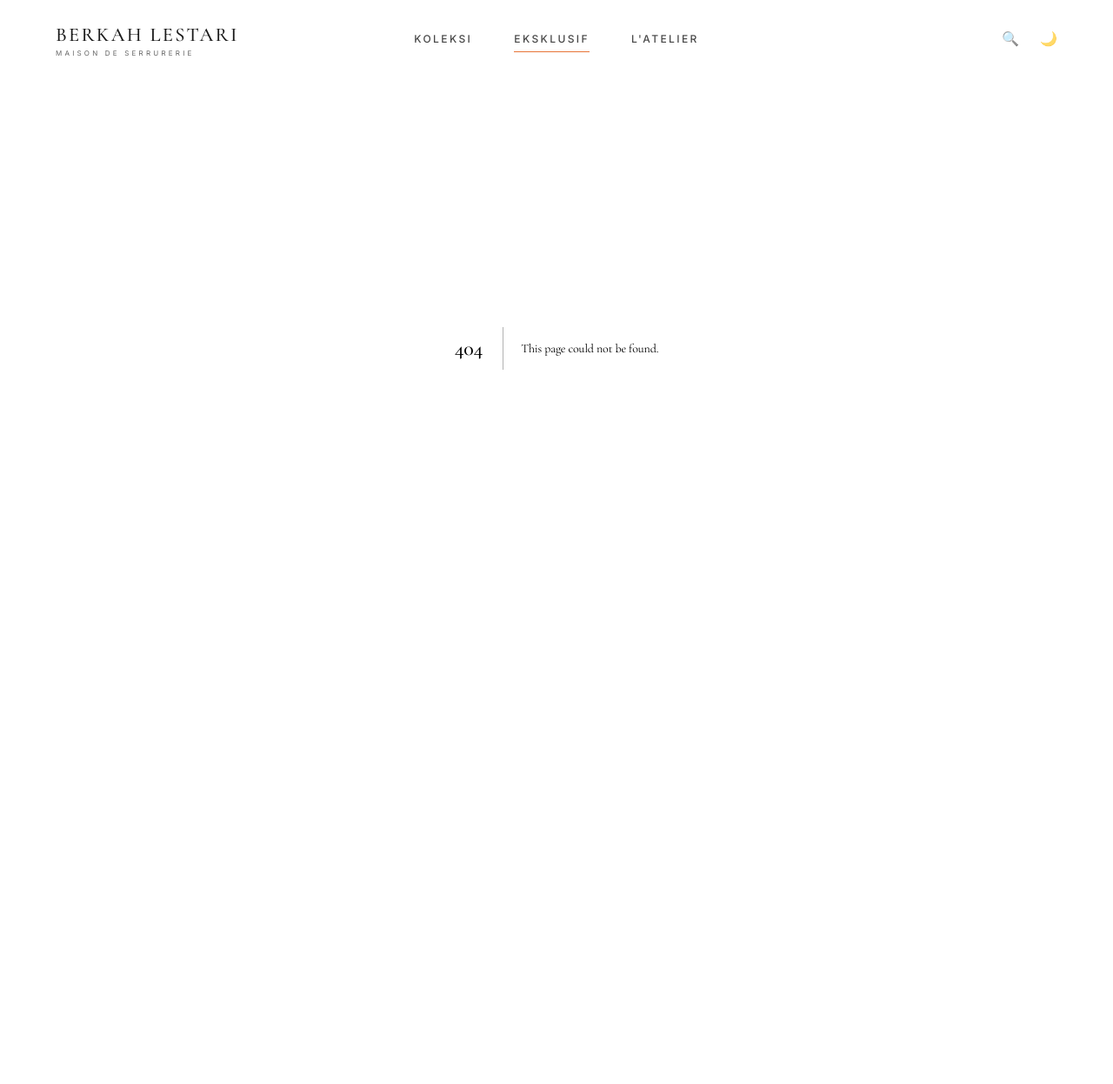
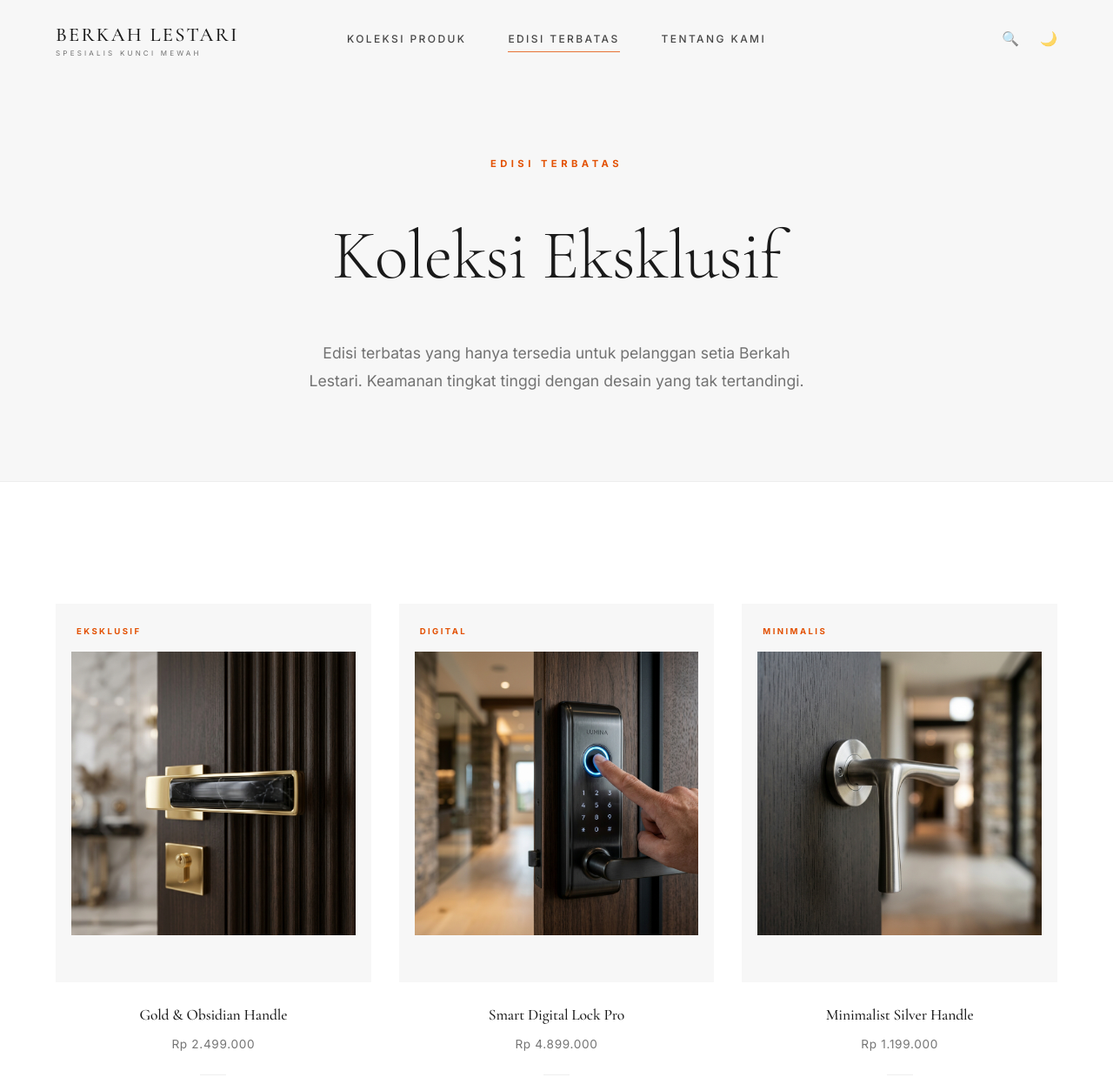
Before and after one commit to reynaraalbert/toko-kunci-lestari, a Next.js app: page /exclusive in a window 1280 px wide. Before the commit this address had no page. Shown: the top 1246 px of the page at 87% size. Before the commit the page ends 800 px from the top, so only its background shows below. Built offline with nearby package versions, Linux system fonts and the light colour scheme.

Commit message:
fix: Optimized for Indonesian language and resolved all 404 errors by creating missing pages.

```diff
--- /dev/null
+++ b/app/exclusive/page.js
@@ -0,0 +1,22 @@
+import ProductGrid from '../../components/ProductGrid';
+import styles from '../products/ProductsPage.module.css';
+
+export default function ExclusivePage() {
+  return (
+    <main className={styles.main}>
+      <section className={styles.hero}>
+        <h4 className={styles.subtitle}>EDISI TERBATAS</h4>
+        <h1 className={styles.title}>Koleksi Eksklusif</h1>
+        <p className={styles.desc}>
+          Edisi terbatas yang hanya tersedia untuk pelanggan setia Berkah Lestari. Keamanan tingkat tinggi dengan desain yang tak tertandingi.
+        </p>
+      </section>
+
+      <section className={styles.catalogSection}>
+        <div className={styles.container}>
+          <ProductGrid />
+        </div>
+      </section>
+    </main>
+  );
+}
--- a/components/Navbar.js
+++ b/components/Navbar.js
@@ -38,19 +38,19 @@ export default function Navbar() {
         <div className={styles.logo}>
           <Link href="/">
             <span className={styles.brand}>BERKAH LESTARI</span>
-            <span className={styles.tagline}>Maison de Serrurerie</span>
+            <span className={styles.tagline}>Spesialis Kunci Mewah</span>
           </Link>
         </div>
 
         <div className={styles.links}>
           <Link href="/products" className={`${styles.link} ${pathname === '/products' ? styles.active : ''}`}>
-            Koleksi
+            Koleksi Produk
           </Link>
           <Link href="/exclusive" className={`${styles.link} ${pathname === '/exclusive' ? styles.active : ''}`}>
-            Eksklusif
+            Edisi Terbatas
           </Link>
           <Link href="/about" className={`${styles.link} ${pathname === '/about' ? styles.active : ''}`}>
-            L'Atelier
+            Tentang Kami
           </Link>
         </div>
 
@@ -58,7 +58,7 @@ export default function Navbar() {
           <button className={styles.actionBtn}>
             <span className={styles.icon}>🔍</span>
           </button>
-          <button className={styles.actionBtn} onClick={toggleTheme} title="Toggle Mode">
+          <button className={styles.actionBtn} onClick={toggleTheme} title="Ganti Mode">
             {theme === 'dark' ? '☀️' : '🌙'}
           </button>
         </div>
--- a/components/ProductCard.js
+++ b/components/ProductCard.js
@@ -7,8 +7,8 @@ export default function ProductCard({ product }) {
       <Link href={`/products/${product.id}`} className={styles.imageWrapper}>
         <div className={styles.badge}>{product.category}</div>
         <img
-          src={product.image}
-          alt={product.name}
+          src={product.imageUrl}
+          alt={product.title}
           className={styles.image}
         />
         <div className={styles.overlay}>
@@ -18,7 +18,7 @@ export default function ProductCard({ product }) {
 
       <div className={styles.info}>
         <h3 className={styles.name}>
-          <Link href={`/products/${product.id}`}>{product.name}</Link>
+          <Link href={`/products/${product.id}`}>{product.title}</Link>
         </h3>
         <p className={styles.price}>{product.price}</p>
         <div className={styles.line}></div>
```
Also changed, not shown: app/about/page.js (added, +31 -0 lines), components/Hero.js (+5 -5 lines).
